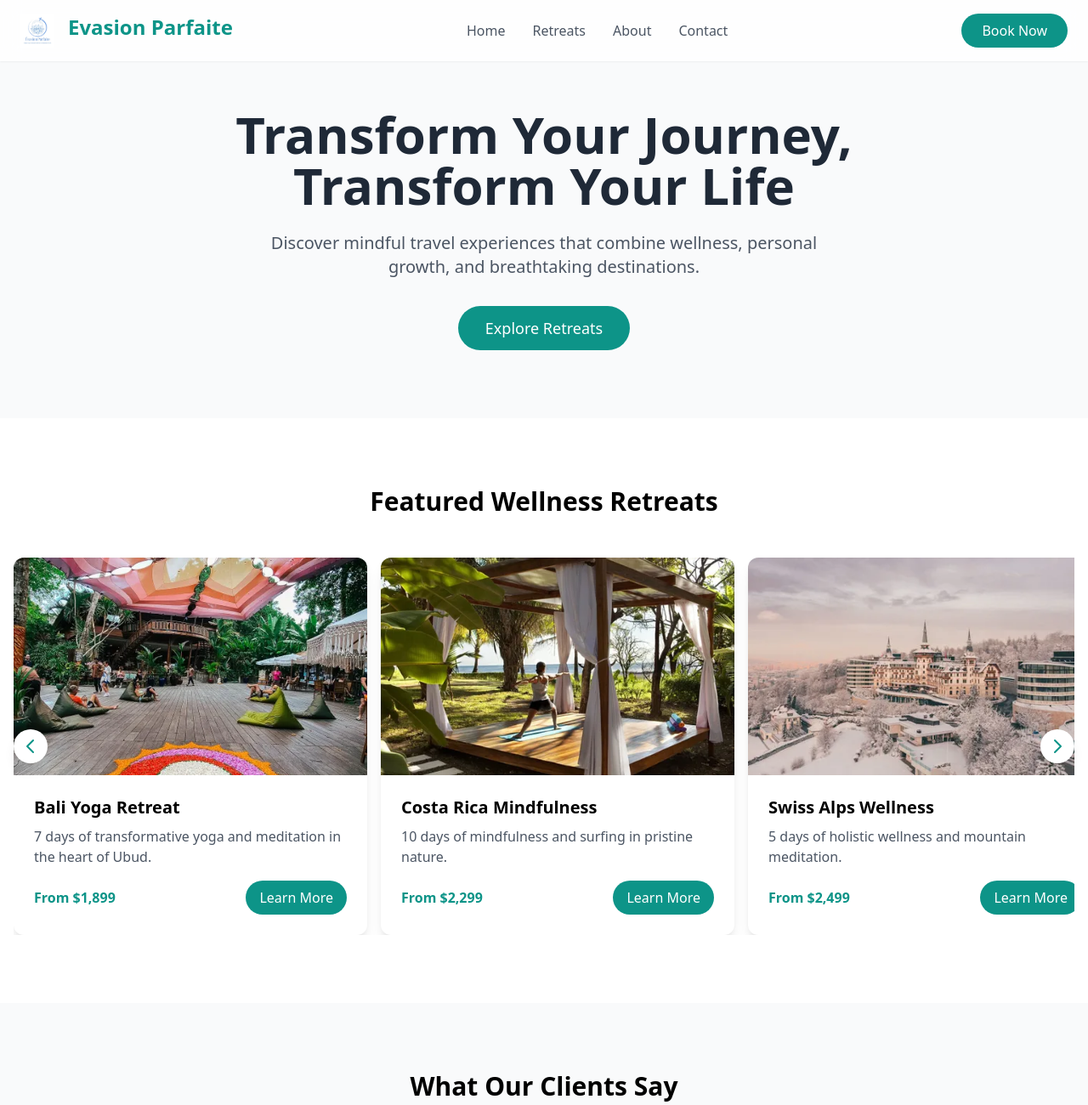
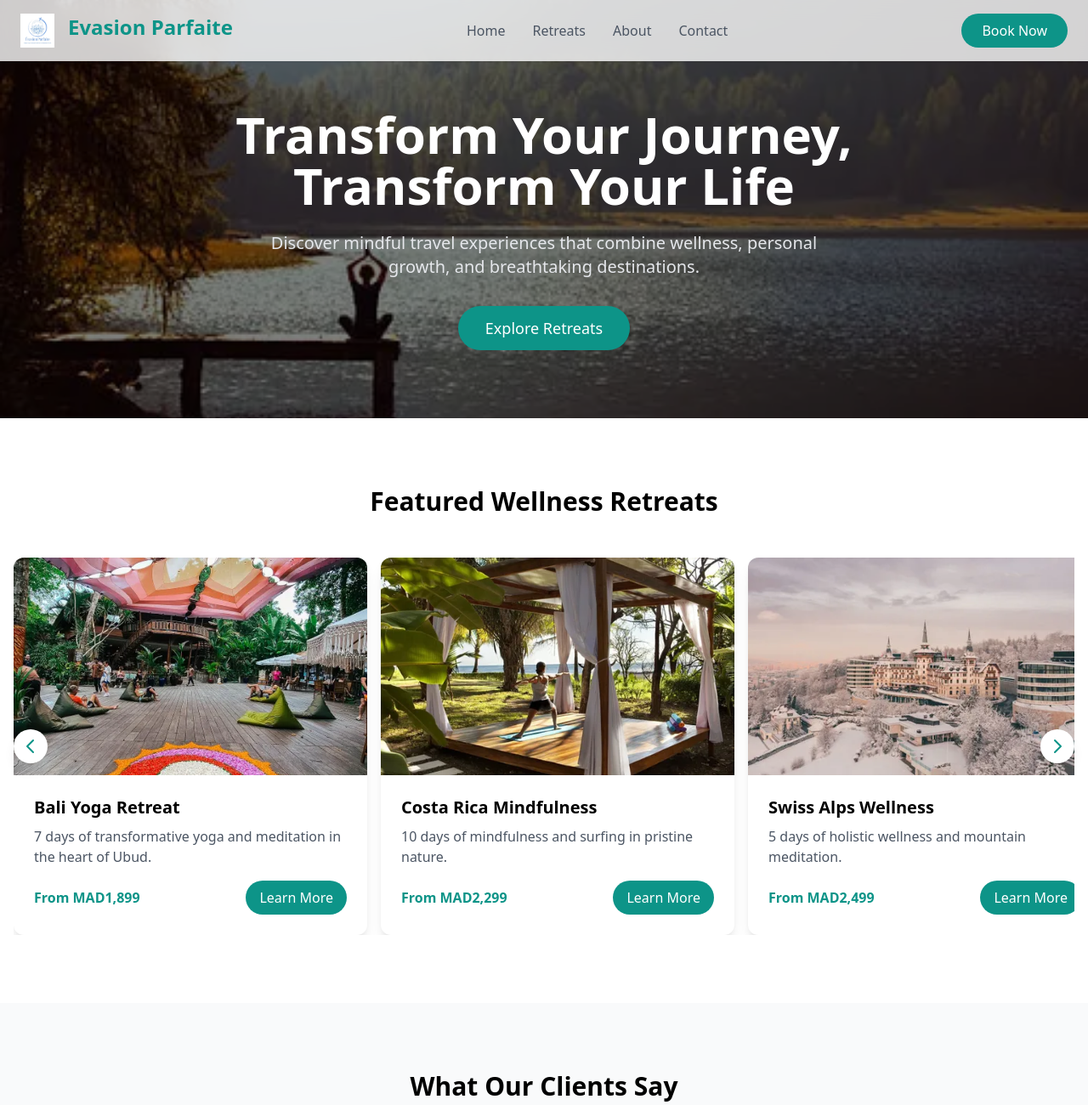
Before and after one commit to reda-trouki/travel-agency, a plain HTML site: page index.html in a window 1280 px wide. Shown: the top 1300 px of the page at 85% size. Drawn offline with nearby package versions, Linux system fonts and the light colour scheme.

Commit message:
change $ to MAD and add bg image

```diff
--- a/index.html
+++ b/index.html
@@ -46,12 +46,13 @@
 
     <!-- Hero Section -->
 <header class="pt-32 pb-20 px-4 relative" x-data="{ parallax: 0 }" @scroll.window="parallax = window.pageYOffset / 3">
-        <div class="absolute inset-0 bg-cover bg-center" :style="`background-image: url('/api/placeholder/1200/800'); transform: translateY(${parallax}px);`"></div>
+    <div class="absolute inset-0 bg-cover bg-center" :style="`background-image: url('images/yoga_nature.png'); transform: translateY(${parallax}px);`"></div>
+    <div class="absolute inset-0 bg-black opacity-50"></div>
     <div class="container mx-auto text-center relative z-10">
-            <h1 class="text-5xl md:text-6xl font-bold text-gray-800 mb-6" data-aos="fade-up">
+        <h1 class="text-5xl md:text-6xl font-bold text-white mb-6" data-aos="fade-up">
             Transform Your Journey,<br>Transform Your Life
         </h1>
-            <p class="text-xl text-gray-600 mb-8 max-w-2xl mx-auto" data-aos="fade-up" data-aos-delay="100">
+        <p class="text-xl text-gray-200 mb-8 max-w-2xl mx-auto" data-aos="fade-up" data-aos-delay="100">
             Discover mindful travel experiences that combine wellness, personal growth, and breathtaking destinations.
         </p>
         <button class="bg-teal-600 text-white px-8 py-3 rounded-full text-lg hover:bg-teal-700 transition" data-aos="fade-up" data-aos-delay="200">
@@ -65,10 +66,10 @@
     <div class="container mx-auto px-4">
         <h2 class="text-3xl font-bold text-center mb-12" data-aos="fade-up">Featured Wellness Retreats</h2>
         <div class="relative" x-data="{ activeSlide: 0, slides: [
-            { image: 'images/Yoga_Yogabarn.png', title: 'Bali Yoga Retreat', description: '7 days of transformative yoga and meditation in the heart of Ubud.', price: '$1,899' },
-            { image: 'images/6-Day-Tailored-Luxury-Yoga-Mindfulness-Retreat.png', title: 'Costa Rica Mindfulness', description: '10 days of mindfulness and surfing in pristine nature.', price: '$2,299' },
-            { image: 'images/Dolder-Grand-winter_bu.png', title: 'Swiss Alps Wellness', description: '5 days of holistic wellness and mountain meditation.', price: '$2,499' },
-            { image: 'images/Chiva-Som_Pool_Beach_View-1024x683.png', title: 'Thailand Beach Retreat', description: '7 days of yoga and relaxation on the beautiful beaches of Thailand.', price: '$1,999' },
+            { image: 'images/Yoga_Yogabarn.png', title: 'Bali Yoga Retreat', description: '7 days of transformative yoga and meditation in the heart of Ubud.', price: 'MAD1,899' },
+            { image: 'images/6-Day-Tailored-Luxury-Yoga-Mindfulness-Retreat.png', title: 'Costa Rica Mindfulness', description: '10 days of mindfulness and surfing in pristine nature.', price: 'MAD2,299' },
+            { image: 'images/Dolder-Grand-winter_bu.png', title: 'Swiss Alps Wellness', description: '5 days of holistic wellness and mountain meditation.', price: 'MAD2,499' },
+            { image: 'images/Chiva-Som_Pool_Beach_View-1024x683.png', title: 'Thailand Beach Retreat', description: '7 days of yoga and relaxation on the beautiful beaches of Thailand.', price: 'MAD1,999' },
 
             ] }">
             <div class="overflow-hidden">
```
Also changed, not shown: images/yoga_nature.png (added). Lines whose indentation alone changed are shown as unchanged.
